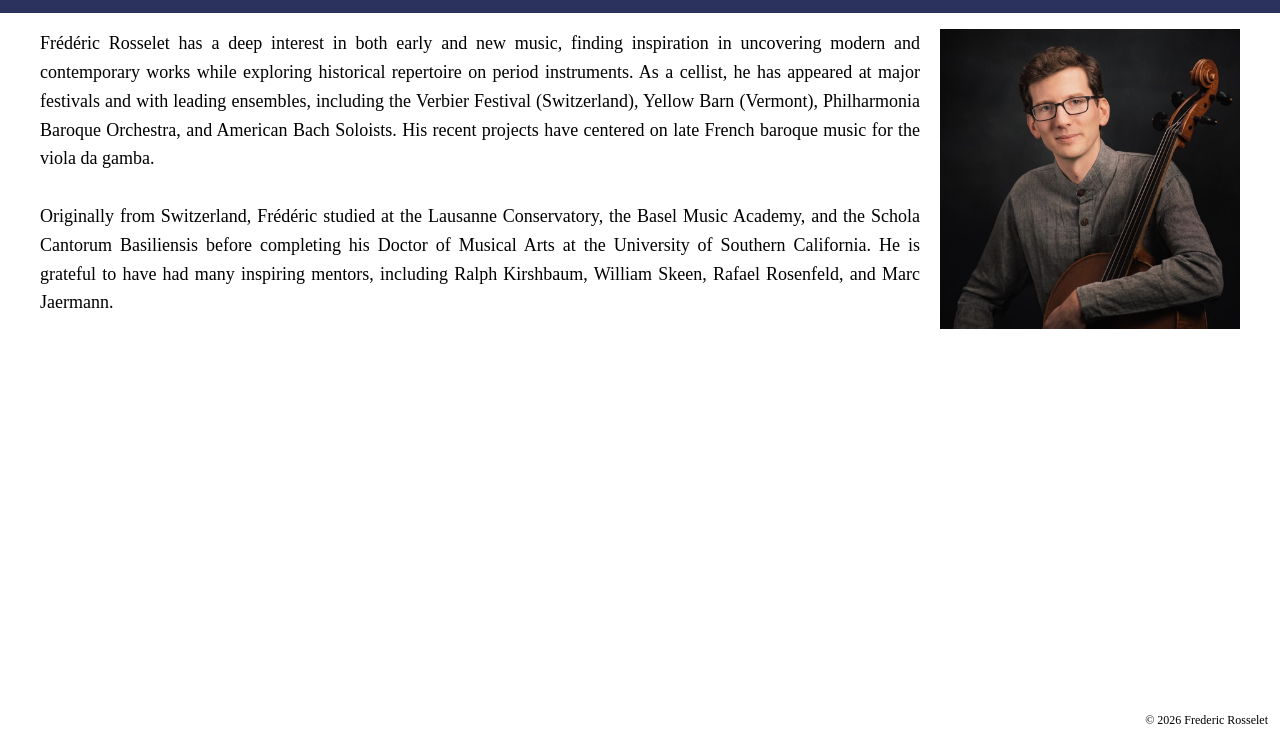
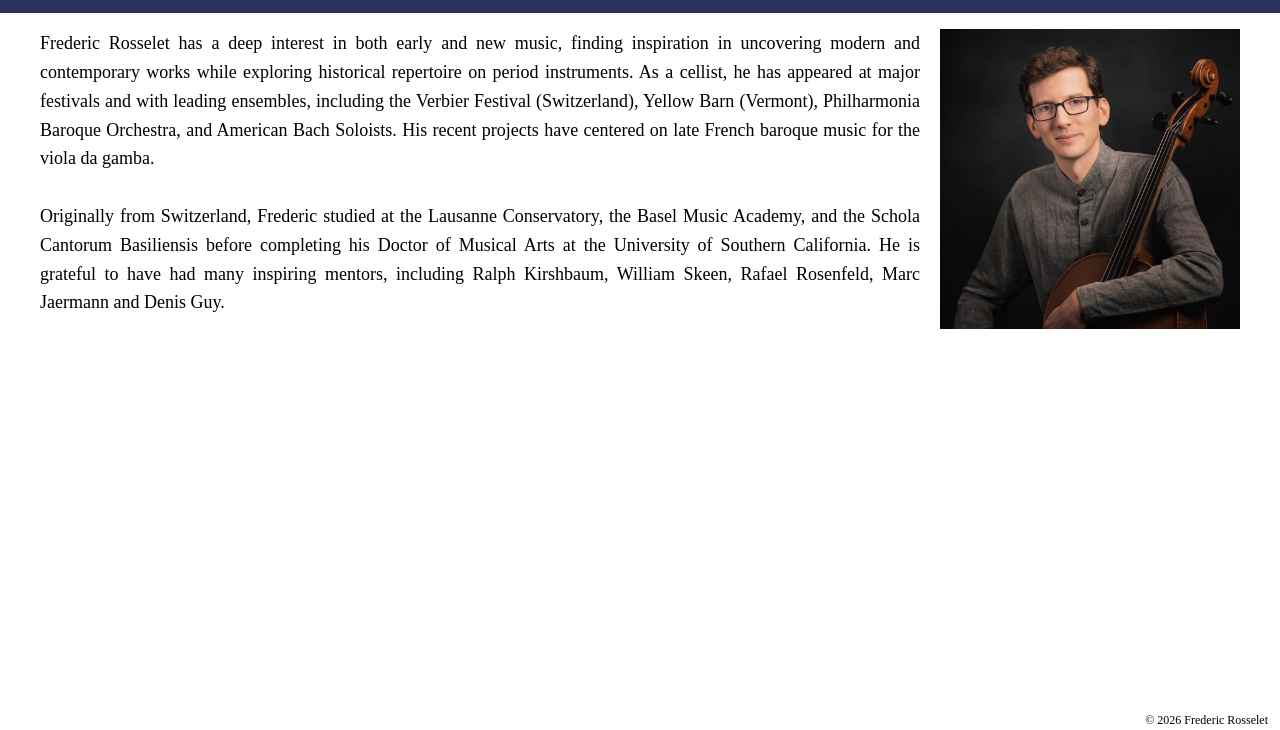
Before and after one commit to fredrosselet/fred, a plain HTML site: page about/index.html in a window 1280 px wide. Shown: the part 70-800 px from the top of the page. Drawn offline with Linux system fonts and the light colour scheme.

Commit message:
Update about and media pages, replace portrait with baroque cello image
Co-Authored-By: Claude Opus 5.5 <noreply@anthropic.com>

```diff
--- a/about/index.html
+++ b/about/index.html
@@ -26,22 +26,14 @@
     <div class="about-content">
         <div class="about-image-and-bio">
             <div class="about-image-and-credit">
-                <img class="about-image" src="../assets/images/frederic_rosselet.jpeg" alt="Frederic Rosselet">
+                <img class="about-image" src="../assets/images/baroque_cello.jpeg" alt="Frederic Rosselet">
             </div>
             <p class="about-bio">
-                Frédéric Rosselet has a deep interest in both early and new music, finding inspiration in uncovering modern and contemporary works while exploring historical repertoire on period instruments. As a cellist, he has appeared at major festivals and with leading ensembles, including the Verbier Festival (Switzerland), Yellow Barn (Vermont), Philharmonia Baroque Orchestra, and American Bach Soloists. His recent projects have centered on late French baroque music for the viola da gamba.
+                Frederic Rosselet has a deep interest in both early and new music, finding inspiration in uncovering modern and contemporary works while exploring historical repertoire on period instruments. As a cellist, he has appeared at major festivals and with leading ensembles, including the Verbier Festival (Switzerland), Yellow Barn (Vermont), Philharmonia Baroque Orchestra, and American Bach Soloists. His recent projects have centered on late French baroque music for the viola da gamba.
                 <br><br>
-                Originally from Switzerland, Frédéric studied at the Lausanne Conservatory, the Basel Music Academy, and the Schola Cantorum Basiliensis before completing his Doctor of Musical Arts at the University of Southern California. He is grateful to have had many inspiring mentors, including Ralph Kirshbaum, William Skeen, Rafael Rosenfeld, and Marc Jaermann.
+                Originally from Switzerland, Frederic studied at the Lausanne Conservatory, the Basel Music Academy, and the Schola Cantorum Basiliensis before completing his Doctor of Musical Arts at the University of Southern California. He is grateful to have had many inspiring mentors, including Ralph Kirshbaum, William Skeen, Rafael Rosenfeld, Marc Jaermann and Denis Guy.
             </p>
         </div>
-        <!-- <div class="about-links">
-            <a class="about-link" href="../awards/">
-                <h3>AWARDS</h3>
-            </a>
-            <a class="about-link" href="../press/">
-                <h3>PRESS</h3>
-            </a>
-        </div> -->
     </div>
 </main>
 <footer>
```
Also changed, not shown: media/index.html (+1 -61 lines), assets/images/baroque_cello.jpeg (renamed from assets/images/frederic_rosselet.jpeg), 1 other file.
